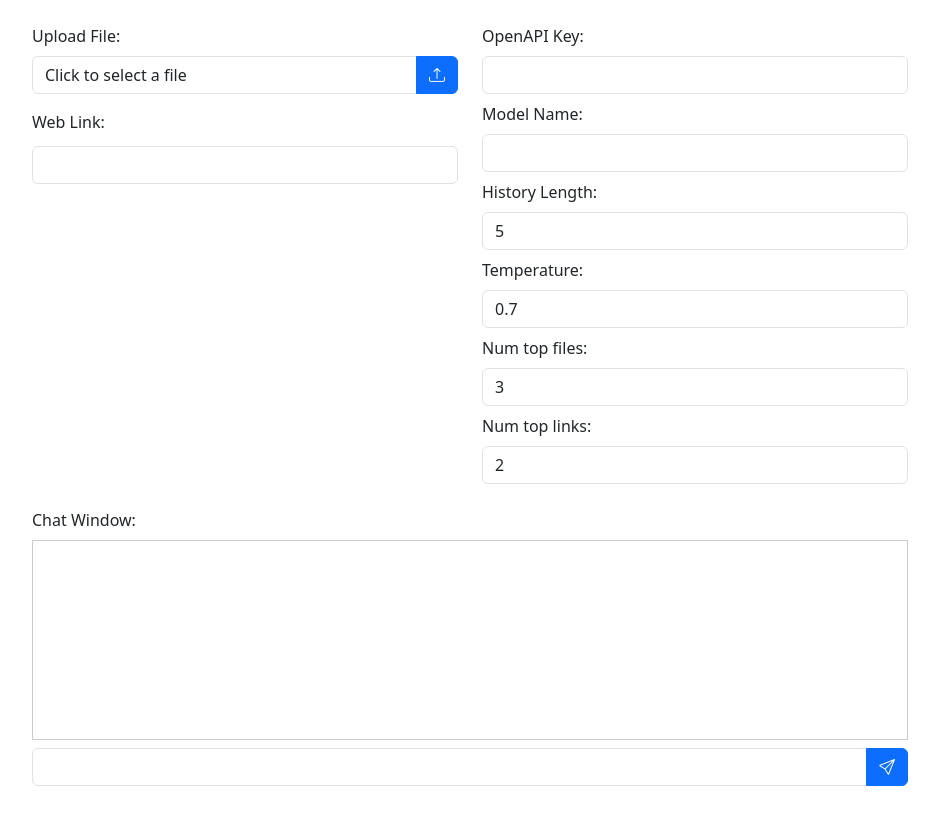
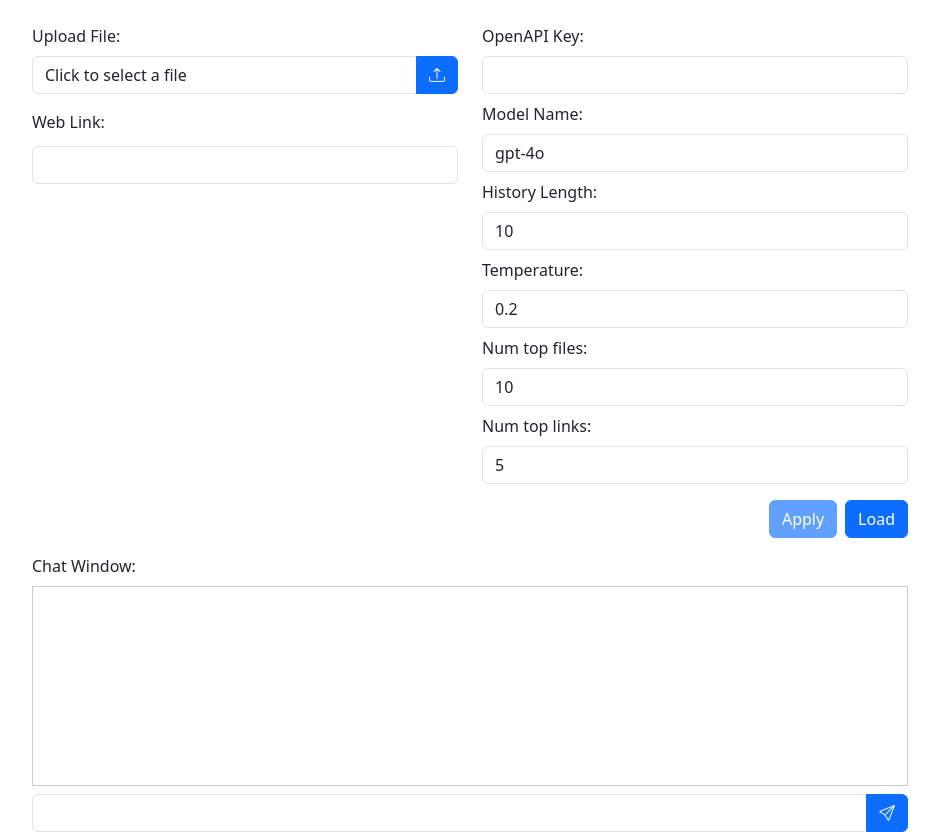
Before and after one commit to shoomkloom/Starkey-frontend, an Angular app: page / in a window 1280 px wide. Shown: the whole page, without its empty margins (170-1109 px from the left). Before the commit the page ends 800 px from the top, so only its background shows below. Built offline with nearby package versions, Linux system fonts and the light colour scheme.

Commit message:
Support System Settings upload and save. Added alerts

```diff
--- a/src/app/components/admin-panel/admin-panel.component.html
+++ b/src/app/components/admin-panel/admin-panel.component.html
@@ -8,17 +8,22 @@
 </div>
 <div class="mb-2">
   <label class="form-label">History Length:</label>
-  <input type="number" class="form-control" [(ngModel)]="historyLength" />
+  <input type="number" class="form-control" min="1" [(ngModel)]="historyLength" />
 </div>
 <div class="mb-2">
   <label class="form-label">Temperature:</label>
-  <input type="number" class="form-control" [(ngModel)]="temperature" step="0.1" />
+  <input type="number" class="form-control" min="0" [(ngModel)]="temperature" step="0.1" />
 </div>
 <div class="mb-2">
   <label class="form-label">Num top files:</label>
-  <input type="number" class="form-control" [(ngModel)]="numTopFiles" />
+  <input type="number" class="form-control" min="1" [(ngModel)]="numTopFiles" />
 </div>
 <div class="mb-2">
   <label class="form-label">Num top links:</label>
-  <input type="number" class="form-control" [(ngModel)]="numTopLinks" />
+  <input type="number" class="form-control" min="1" [(ngModel)]="numTopLinks" />
 </div>
+<div class="mt-3 text-end">
+  <button class="btn btn-primary me-2" (click)="apply()" [disabled]="!isFormValid()">Apply</button>
+  <button class="btn btn-primary" (click)="load()">Load</button>
+  <input #fileInput type="file" accept=".json" style="display: none" (change)="onFileSelected($event)" />
+</div>
--- a/src/app/components/admin-panel/admin-panel.component.ts
+++ b/src/app/components/admin-panel/admin-panel.component.ts
@@ -1,5 +1,6 @@
-import { Component } from '@angular/core';
+import { Component, ElementRef, ViewChild } from '@angular/core';
 import { FormsModule } from '@angular/forms';
+import { HttpClient } from '@angular/common/http';
 
 @Component({
   selector: 'app-admin-panel',
@@ -9,10 +10,96 @@ import { FormsModule } from '@angular/forms';
   styleUrls: ['./admin-panel.component.css']
 })
 export class AdminPanelComponent {
+  @ViewChild('fileInput') fileInputRef!: ElementRef<HTMLInputElement>;
+
   openApiKey = '';
-  modelName = '';
-  historyLength = 5;
-  temperature = 0.7;
-  numTopFiles = 3;
-  numTopLinks = 2;
+  modelName = 'gpt-4o';
+  historyLength = 10;
+  temperature = 0.2;
+  numTopFiles = 10;
+  numTopLinks = 5;
+
+  constructor(private http: HttpClient) {}
+
+  apply() {
+    const payload = {
+      openApiKey: this.openApiKey,
+      modelName: this.modelName,
+      historyLength: this.historyLength,
+      temperature: this.temperature,
+      numTopFiles: this.numTopFiles,
+      numTopLinks: this.numTopLinks,
+    };
+
+    // Send to backend
+    this.http.post('http://localhost:3000/api/sysparams', payload).subscribe({
+      next: res => {
+        console.log('Uploaded successfully', res)
+        alert('System parameters updated successfully!');
+      },
+      error: err => {
+        console.error('Error uploading', err)
+        alert(`System parameters update failed!\n\n${err.message || err}`);
+      }
+    });
+
+    try{
+      // Save as JSON file locally
+      const now = new Date();
+      const timestamp = now.toISOString().replace(/[-:]/g, '').replace('T', '_').substring(0, 15);
+      const filename = `sysparams_${timestamp}.json`;
+      const blob = new Blob([JSON.stringify(payload, null, 2)], { type: 'application/json' });
+
+      const a = document.createElement('a');
+      a.href = URL.createObjectURL(blob);
+      a.download = filename;
+
+      // Emulate folder by prepending Sysparams/ (not enforced by browser)
+      a.setAttribute('download', `${filename}`);
+      a.click();
+      URL.revokeObjectURL(a.href);
+    }
+    catch (e) {
+      console.error('Error saving file', e);
+    }
+  }
+
+  load() {
+    this.fileInputRef.nativeElement.click();
+  }
+
+  onFileSelected(event: Event) {
+    const input = event.target as HTMLInputElement;
+    if (input.files && input.files.length > 0) {
+      const file = input.files[0];
+      console.log(`File selected: ${file.name}`);
+      const reader = new FileReader();
+      reader.onload = () => {
+        try {
+          const obj = JSON.parse(reader.result as string);
+          this.openApiKey = obj.openApiKey || '';
+          this.modelName = obj.modelName || '';
+          this.historyLength = obj.historyLength ?? 0;
+          this.temperature = obj.temperature ?? 0.7;
+          this.numTopFiles = obj.numTopFiles ?? 0;
+          this.numTopLinks = obj.numTopLinks ?? 0;
+        }
+        catch (e) {
+          console.error('Failed to parse JSON:', e);
+        }
+      };
+      reader.readAsText(file);
+    }
+  }
+
+  isFormValid(): boolean {
+    return (
+      this.openApiKey.trim() !== '' &&
+      this.modelName.trim() !== '' &&
+      this.historyLength > 0 &&
+      this.temperature >= 0 &&
+      this.numTopFiles > 0 &&
+      this.numTopLinks > 0
+    );
+  }
 }
--- a/src/app/components/upload-panel/upload-panel.component.ts
+++ b/src/app/components/upload-panel/upload-panel.component.ts
@@ -26,8 +26,14 @@ export class UploadPanelComponent {
       formData.append('file', file);
 
       this.http.post('http://localhost:3000/api/upload', formData).subscribe({
-        next: response => console.log('Upload successful', response),
-        error: error => console.error('Upload error', error)
+        next: response => {
+          console.log('Upload successful', response)
+          alert('File uploaded successfully!');
+        },
+        error: error => {
+          console.error('Upload error', error)
+          alert(`File upload failed!\n\n${error.message || error}`);
+        }
       });
     }
   }
```
